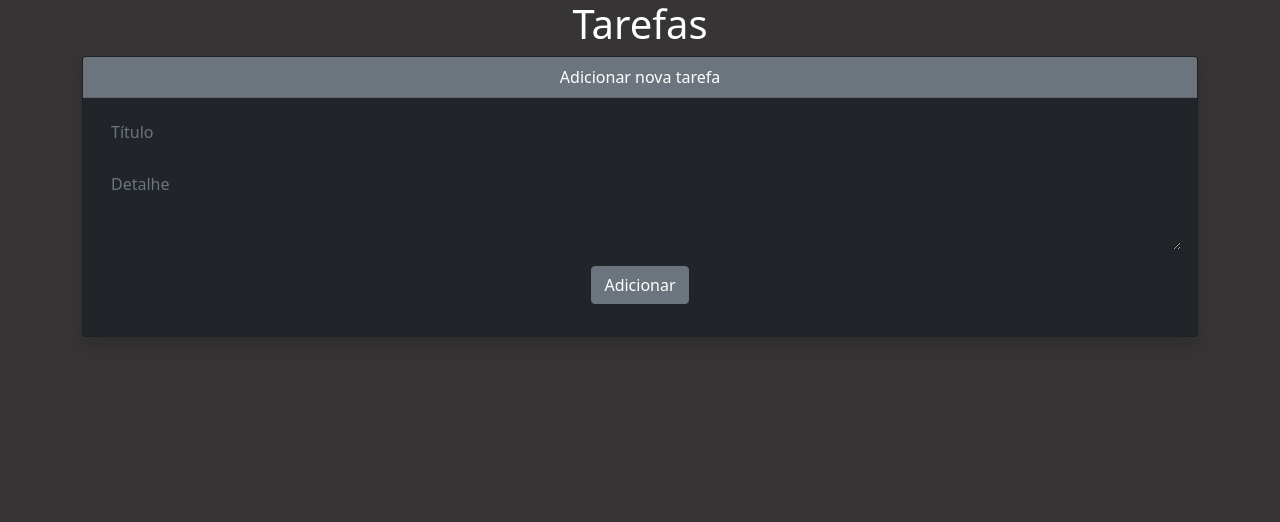
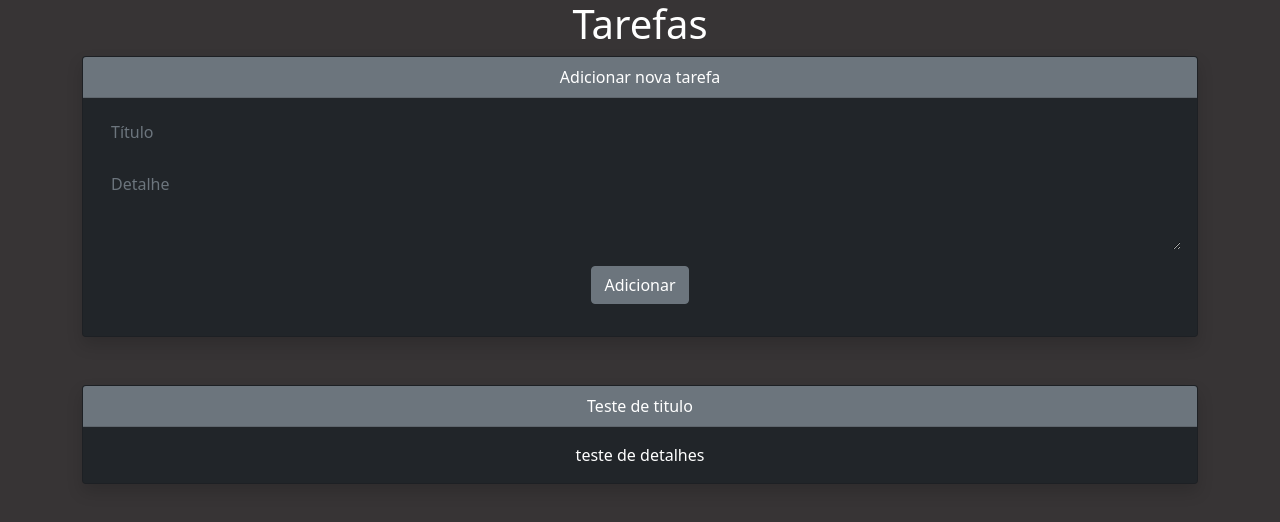
Before and after one commit to Sam231198/tarefas, a Vue app in the folder interface_tarefas/: page / in a window 1280 px wide. Shown: the top 522 px of the page. Built offline with nearby package versions, Linux system fonts and the light colour scheme.

Commit message:
criando card de tarefas

```diff
--- a/interface_tarefas/src/App.vue
+++ b/interface_tarefas/src/App.vue
@@ -1,24 +1,33 @@
 <template>
   <div class="container-fluid">
     <div id="app" class="container">
-        <div class="row">
-            <div class="col">
-                <h1 class="fs-1 text-center">Tarefas</h1>
-                <CardAddTask/>
-            </div>
+      <h1 class="fs-1 text-center">Tarefas</h1>
+
+      <div class="row mb-5">
+        <div class="col">
+          <CardAddTask />
         </div>
+      </div>
+
+      <div class="row">
+        <div class="col mb-3">
+          <CardTask titulo="Teste de titulo" detalhe="teste de detalhes" />
+        </div>
+      </div>
     </div>
   </div>
 </template>
 
 <script>
 import CardAddTask from "./components/CardAddTask.vue";
+import CardTask from "./components/CardTask.vue";
 
 export default {
   name: "App",
-    components: {
-      CardAddTask,
-    },
+  components: {
+    CardAddTask,
+    CardTask,
+  },
 };
 </script>
 
--- /dev/null
+++ b/interface_tarefas/src/components/CardTask.vue
@@ -0,0 +1,30 @@
+<template>
+    <div class="card text-center text-white bg-dark shadow">
+      <div class="bg-secondary card-header">{{ titulo }}</div>
+      <div class="card-body">{{ detalhe }}</div>
+    </div>
+</template>
+
+<script>
+export default {
+  name: "CardAddTask",
+  props: {
+      titulo: String,
+      detalhe: String
+  }
+};
+</script>
+
+<!-- Add "scoped" attribute to limit CSS to this component only -->
+<style scoped>
+.form-control{
+    background-color: transparent;
+    color: white;
+    border: none;
+}
+
+.form-control:focus{
+    background-color: transparent;
+    color: white;
+}
+</style>
```
